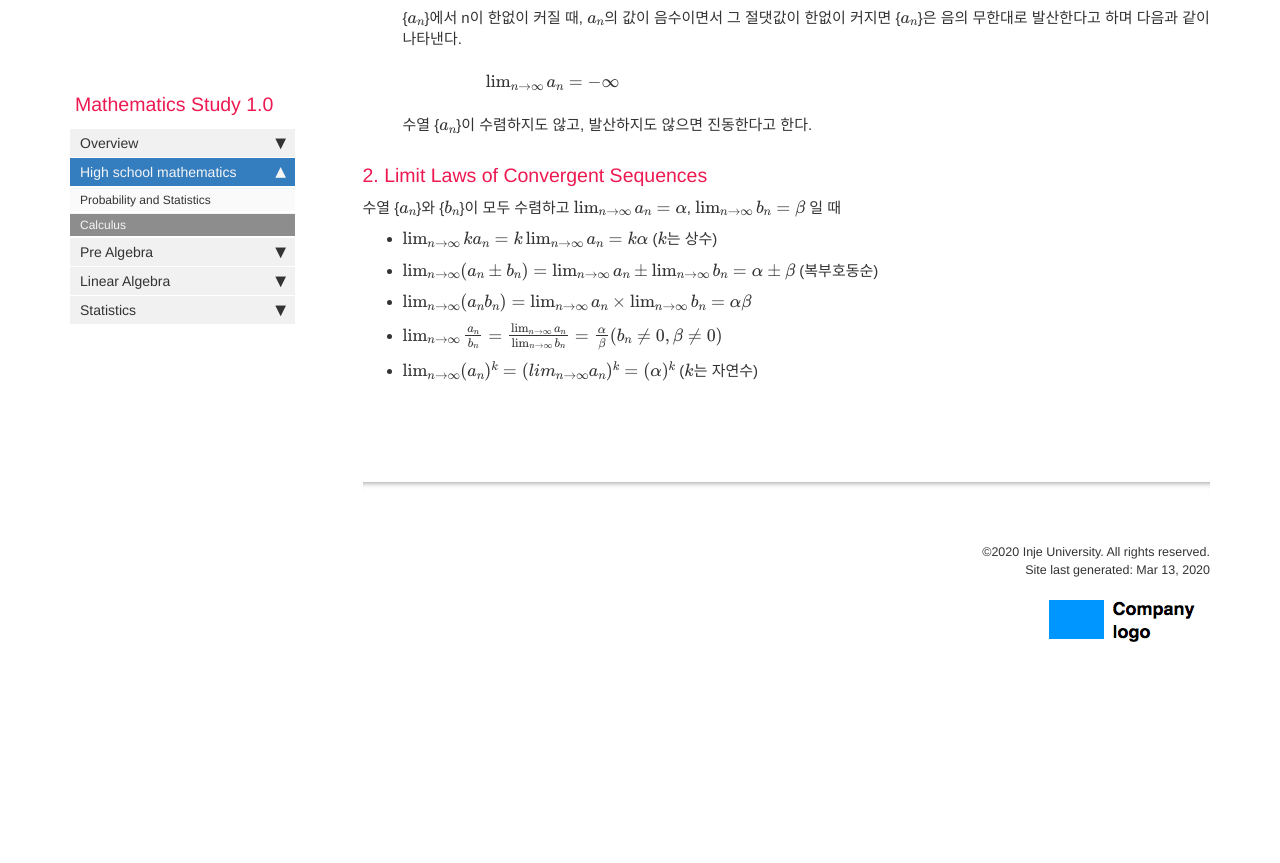
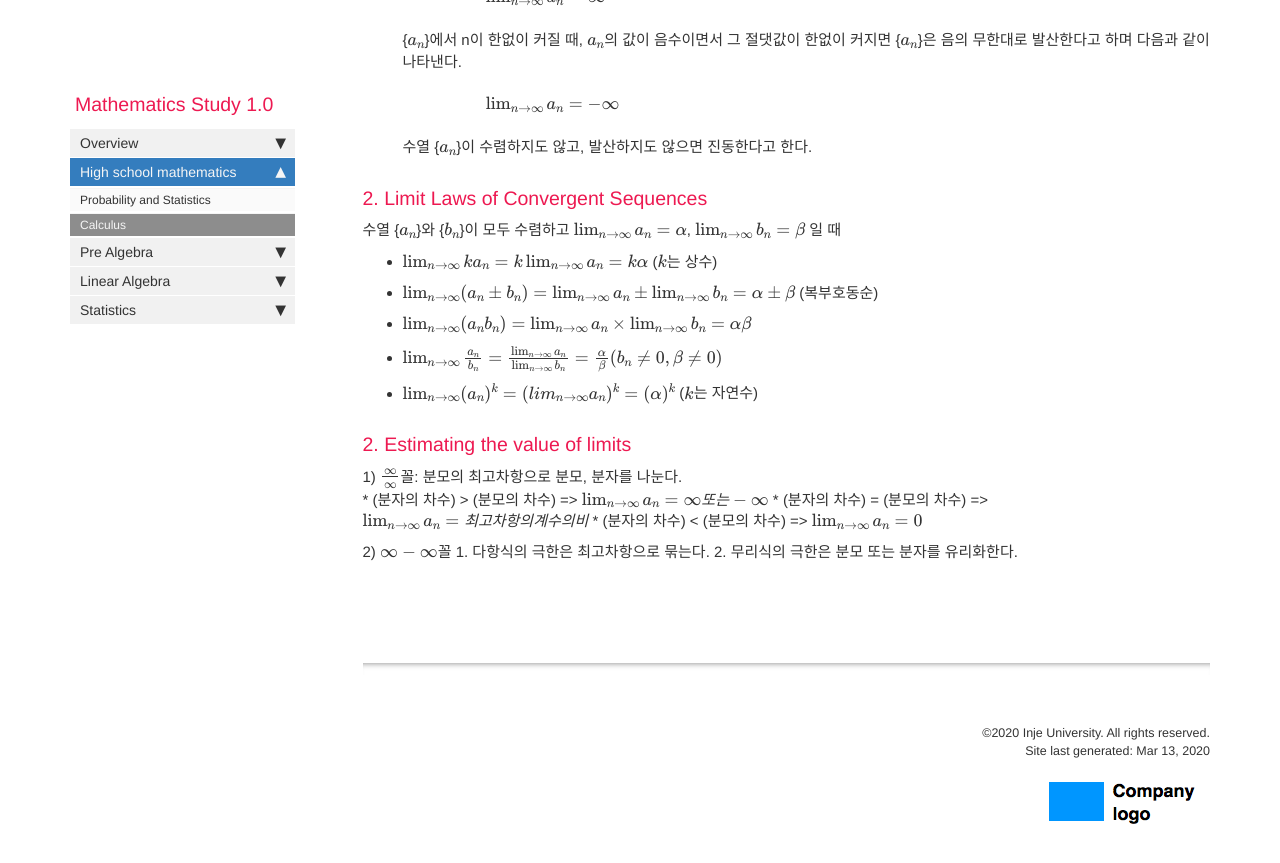
Before and after one commit to jongeunShin95/mathematics-study, a Jekyll site: the page built from pages/mydoc/mydoc_calculus.md, in a window 1280 px wide and 900 px high, scrolled down 761 px. Shown: the top 863 px of the window. Built offline with Jekyll 4.4.1, drawn with Linux system fonts in a browser that asks for light colours; formulas are drawn with MathJax 3; comment, search, counter and statistics services are not loaded; before the commit the page ends 1479 px from its top, so only the background shows below that; some of the changed text lies outside the part shown.

Commit message:
calculus Estimating the value of limits

```diff
--- a/pages/mydoc/mydoc_calculus.md
+++ b/pages/mydoc/mydoc_calculus.md
@@ -39,3 +39,15 @@ use_math: true
 * $\lim_{n \to \infty}(a_n b_n) = \lim_{n \to \infty}a_n \times \lim_{n \to \infty}b_n = \alpha\beta$
 * $\lim_{n \to \infty}\frac{a_n}{b_n} = \frac{\lim_{n \to \infty}a_n}{\lim_{n \to \infty}b_n} = \frac{\alpha}{\beta} (b_n \neq 0, \beta \neq 0)$
 * $\lim_{n \to \infty}(a_n)^k = (lim_{n \to \infty}a_n)^k = (\alpha)^k$ ($k$는 자연수)
+
+
+### 2. Estimating the value of limits
+
+1) $\frac{\infty}{\infty}$꼴: 분모의 최고차항으로 분모, 분자를 나눈다. <br>
+    * (분자의 차수) > (분모의 차수) => $\lim_{n \to \infty}a_n = \infty 또는 -\infty$
+    * (분자의 차수) = (분모의 차수) => $\lim_{n \to \infty}a_n = 최고차항의 계수의 비$
+    * (분자의 차수) < (분모의 차수) => $\lim_{n \to \infty}a_n = 0$
+
+2) $\infty - \infty$꼴
+    1. 다항식의 극한은 최고차항으로 묶는다.
+    2. 무리식의 극한은 분모 또는 분자를 유리화한다.
```
